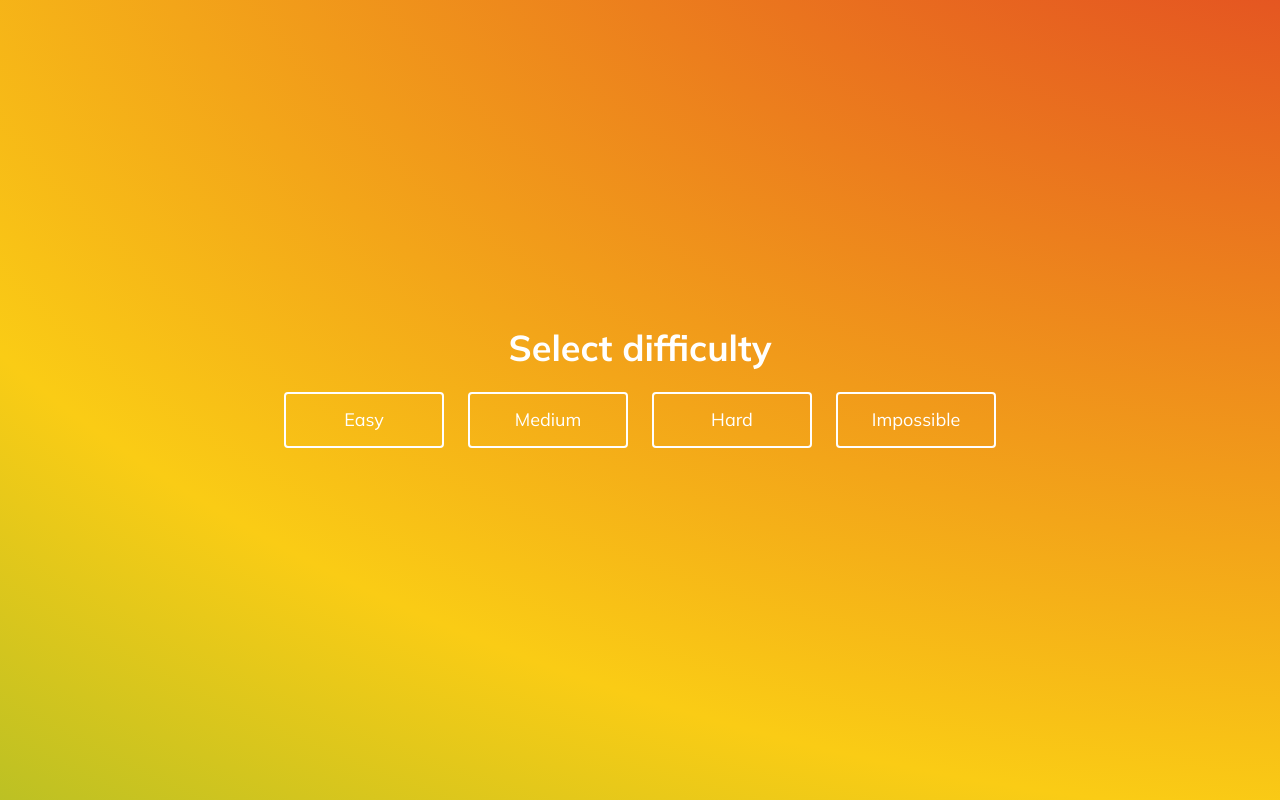
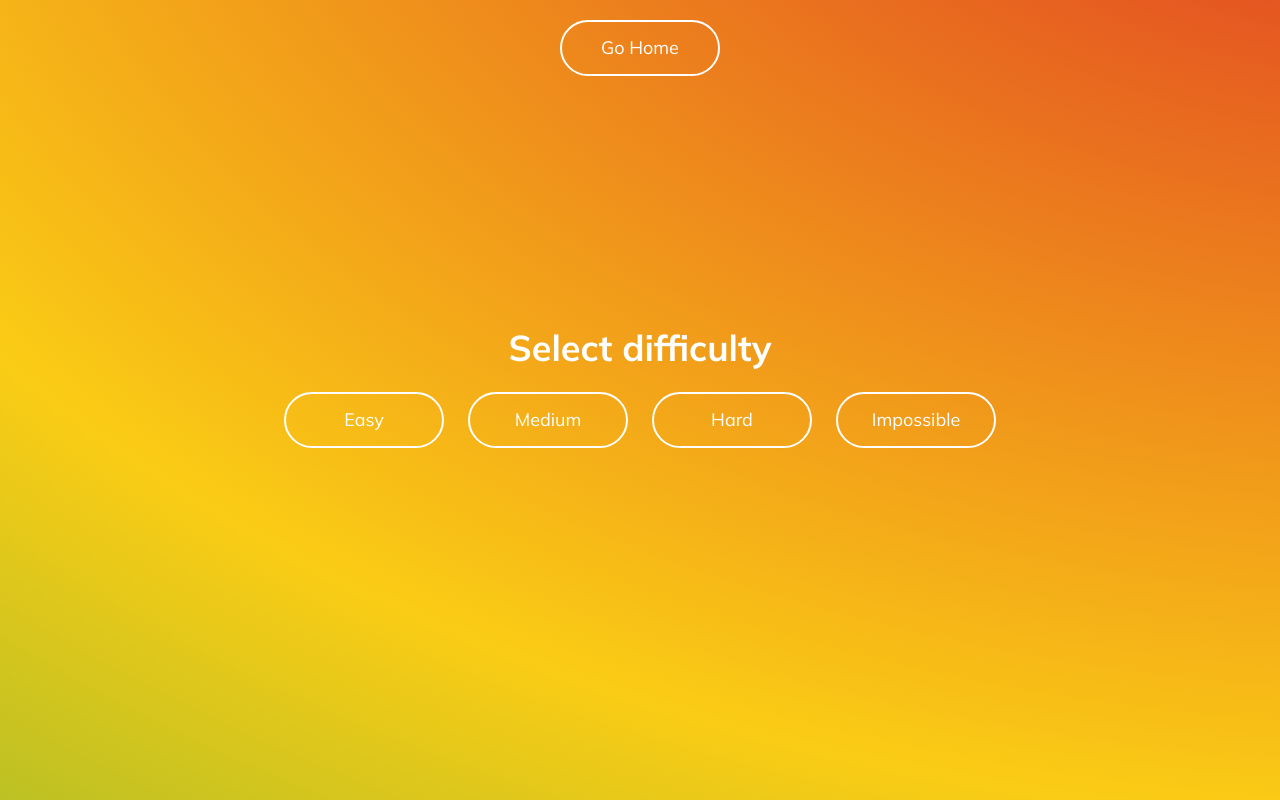
Before and after one commit to syntheit/colorguessr, a Next.js app: page / in a window 1280 px wide. Both pictures are taken after a click on the button "Guess the hex". Built offline with nearby package versions, Linux system fonts and the light colour scheme.

Commit message:
Cleaned up code, added rounded buttons, added go home button, cleaned up loss code

```diff
--- a/components/Game/Game.tsx
+++ b/components/Game/Game.tsx
@@ -13,6 +13,7 @@ type Props = {
 };
 
 // add multiple choice
+// diagonal practice round where you can live guess the colors
 
 export const Game: NextPage<Props> = ({ selected_mode }) => {
   const [color, setColor] = useState<Color>(),
@@ -24,7 +25,7 @@ export const Game: NextPage<Props> = ({ selected_mode }) => {
     [marginOfError, setMarginOfError] = useState(-1), // percent error
     [difficultyName, setDifficultyName] = useState<string>(),
     [useLight, setUseLight] = useState(true),
-    [totalAccuracy, setTotalAccuracy] = useState(0),
+    [totalInaccuracy, setTotalInaccuracy] = useState(0),
     [mode, setMode] = useState(""),
     guess_r = useRef<HTMLInputElement>(null),
     guess_g = useRef<HTMLInputElement>(null),
@@ -107,7 +108,9 @@ export const Game: NextPage<Props> = ({ selected_mode }) => {
       setStreak(0);
     }
     setPercentError(Math.round(errorPercentage));
-    setTotalAccuracy((currentSum) => currentSum + errorPercentage);
+    setTotalInaccuracy(
+      (currentSum) => currentSum + Math.round(errorPercentage)
+    );
   };
 
   const getGuessedColor = () => {
@@ -129,7 +132,18 @@ export const Game: NextPage<Props> = ({ selected_mode }) => {
   };
 
   return (
-    <>
+    <div className="flex flex-col h-full w-full items-center justify-center">
+      <div className="absolute top-5">
+        <Button
+          label="Go Home"
+          className={`${
+            useLight || marginOfError === -1
+              ? "btn-primary-light"
+              : "btn-primary-dark"
+          } rounded-full`}
+          href="/"
+        />
+      </div>
       {marginOfError === -1 ? (
         <div className="flex flex-col items-center justify-center text-white">
           <h1 className="text-4xl font-bold mb-6">Select difficulty</h1>
@@ -140,15 +154,15 @@ export const Game: NextPage<Props> = ({ selected_mode }) => {
                 setMarginOfError(difficulties.easy);
                 setDifficultyName("Easy");
               }}
-              className="mr-3 ml-3 mb-6"
+              className="mr-3 ml-3 mb-6 rounded-full"
             />
             <Button
               label="Medium"
               onClick={() => {
                 setMarginOfError(difficulties.medium);
-                setDifficultyName("Challenging");
+                setDifficultyName("Medium");
               }}
-              className="mr-3 ml-3 mb-6"
+              className="mr-3 ml-3 mb-6 rounded-full"
             />
             <Button
               label="Hard"
@@ -156,7 +170,7 @@ export const Game: NextPage<Props> = ({ selected_mode }) => {
                 setMarginOfError(difficulties.hard);
                 setDifficultyName("Hard");
               }}
-              className="mr-3 ml-3 mb-6"
+              className="mr-3 ml-3 mb-6 rounded-full"
             />
             <Button
               label="Impossible"
@@ -164,7 +178,7 @@ export const Game: NextPage<Props> = ({ selected_mode }) => {
                 setMarginOfError(difficulties.impossible);
                 setDifficultyName("Impossible");
               }}
-              className="mr-3 ml-3 mb-6"
+              className="mr-3 ml-3 mb-6 rounded-full"
             />
           </div>
         </div>
@@ -246,28 +260,11 @@ export const Game: NextPage<Props> = ({ selected_mode }) => {
               )}
             </>
           )}
-          {guessedCorrectly == 1 && (
+          {guessedCorrectly !== -1 && (
             <div className="flex flex-col items-center mb-3">
-              <h2 className="text-5xl font-bold mb-5">Correct!</h2>
-              <h3 className="text-2xl mb-3">
-                You were off by&nbsp;
-                <span className="font-bold">{percentError}%</span>
-              </h3>
-              <h3 className="text-2xl mb-3">
-                The color was&nbsp;
-                <span className="font-bold">{color?.toRGBString()}</span>
-              </h3>
-              <h3 className="text-2xl mb-3">
-                You guessed&nbsp;
-                <span className="font-bold">
-                  {getGuessedColor()?.toRGBString()}
-                </span>
-              </h3>
-            </div>
-          )}
-          {guessedCorrectly == 0 && (
-            <div className="flex flex-col items-center mb-3">
-              <h2 className="text-5xl font-bold mb-5">Wrong!</h2>
+              <h2 className="text-5xl font-bold mb-5">
+                {guessedCorrectly === 1 ? "Correct!" : "Wrong!"}
+              </h2>
               <h3 className="text-2xl mb-3">
                 You were off by&nbsp;
                 <span className="font-bold">{percentError}%</span>
@@ -286,7 +283,7 @@ export const Game: NextPage<Props> = ({ selected_mode }) => {
                   {mode === "hex" && getGuessedColor()?.toHexString()}
                 </span>
               </h3>
-              {previousStreak > 0 && (
+              {guessedCorrectly === 0 && previousStreak > 0 && (
                 <>
                   <h3 className="text-2xl mb-3">
                     You lost your streak of&nbsp;
@@ -295,21 +292,21 @@ export const Game: NextPage<Props> = ({ selected_mode }) => {
                   <h3 className="text-2xl mb-3">
                     Average inaccuracy:&nbsp;
                     <span className="font-bold">
-                      {Math.round(totalAccuracy / previousStreak + 1)}%
+                      {Math.round(totalInaccuracy / (previousStreak + 1))}%
                     </span>
                   </h3>
                 </>
               )}
+              <Button
+                label="Next Color"
+                onClick={setRandomColor}
+                className={`${
+                  useLight ? "btn-primary-light" : "btn-primary-dark"
+                } rounded-full mt-3`}
+              />
             </div>
           )}
           {error && <h3 className="text-2xl font-bold">{error}</h3>}
-          {guessedCorrectly !== -1 && (
-            <Button
-              label="Next Color"
-              onClick={setRandomColor}
-              className={useLight ? "btn-primary-light" : "btn-primary-dark"}
-            />
-          )}
           <div className="absolute bottom-20 flex flex-col items-center">
             <h2 className="text-3xl font-bold mb-1">Streak: {streak}</h2>
             <h2 className="text-2xl mb-1">Difficulty: {difficultyName}</h2>
@@ -319,6 +316,6 @@ export const Game: NextPage<Props> = ({ selected_mode }) => {
           </div>
         </div>
       )}
-    </>
+    </div>
   );
 };
```
